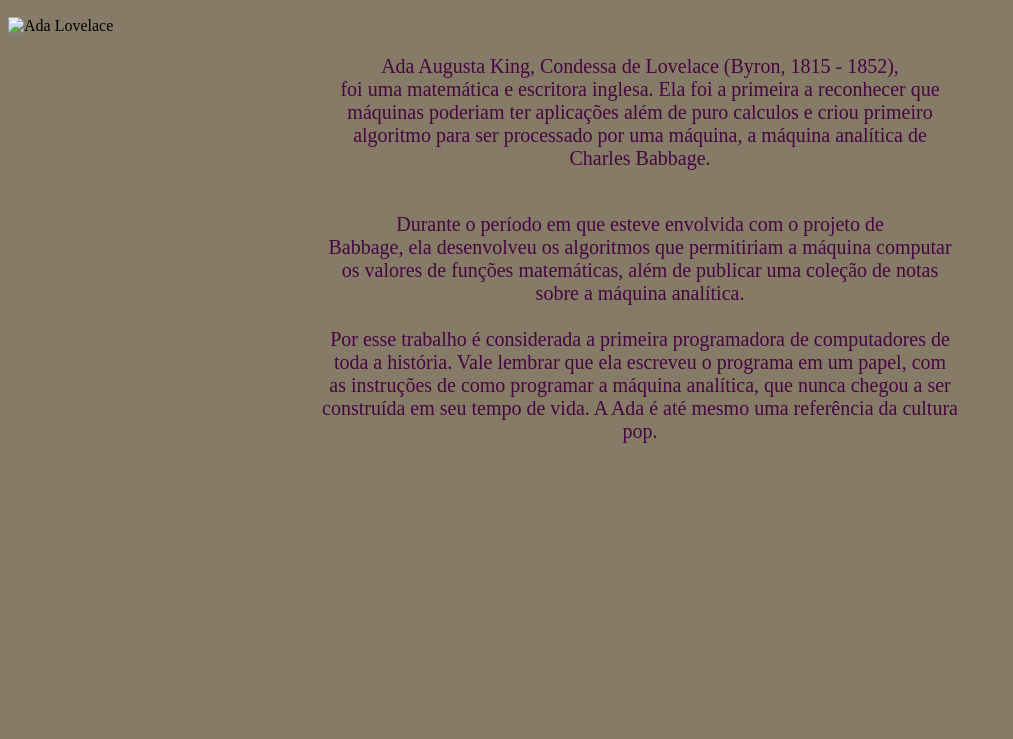
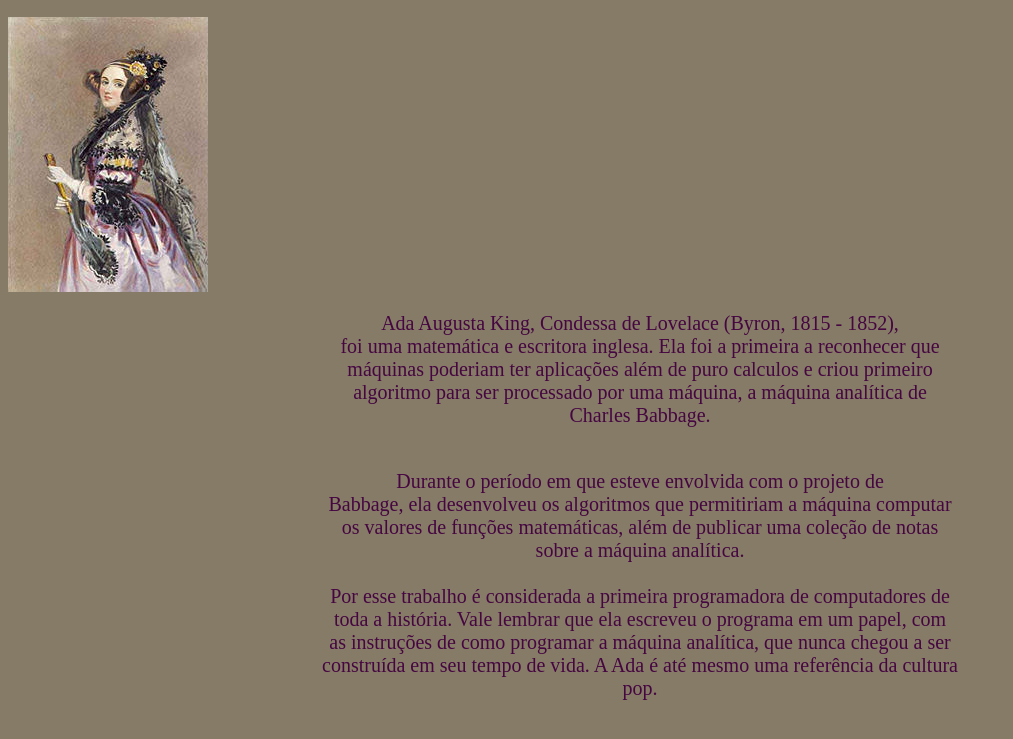
Before and after one commit to katiafontes/ada, a plain HTML site: page index.html in a window 1280 px wide. Shown: the part 45-784 px from the top of the page, without its empty margins (0-1013 px from the left). Drawn offline with Linux system fonts and the light colour scheme.

Commit message:
Update index.html

```diff
--- a/index.html
+++ b/index.html
@@ -1,4 +1,3 @@
-
 <html>
     <head>
 		<title>Ada Augusta King</title>
@@ -8,16 +7,16 @@
     <body>
         <h1> Ada Augusta King </h1>
 
-        <img src="foto-ada.jpg" alt="Ada Lovelace">
+        <img src="foto-ada01.jpg" alt="Ada Lovelace">
 
-        <p> Ada Augusta King, Condessa de Lovelace (Byron, 1815 - 1852),<br>
+        <p class="texto1" > Ada Augusta King, Condessa de Lovelace (Byron, 1815 - 1852),<br>
             foi uma matemática e escritora inglesa. Ela foi a primeira a reconhecer que <br>
              máquinas poderiam ter aplicações além de puro calculos e criou primeiro <br>
              algoritmo para ser processado por uma máquina, a máquina analítica de <br>
              Charles Babbage.<br><br>
         </p>
 
-        <p> Durante o período em que esteve envolvida com o projeto de <br>
+        <p class="texto2"> Durante o período em que esteve envolvida com o projeto de <br>
             Babbage, ela desenvolveu os algoritmos que permitiriam a máquina computar <br>
             os valores de funções matemáticas, além de publicar uma coleção de notas<br>
             sobre a máquina analítica.<br><br>
```
